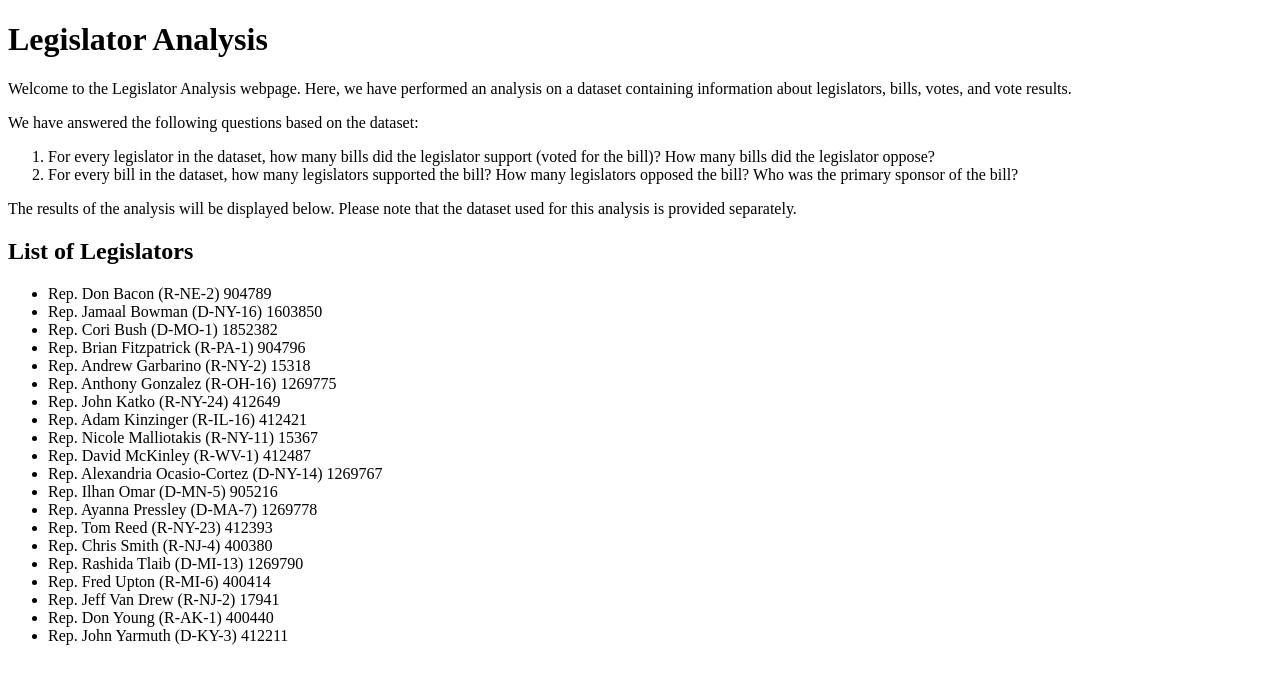
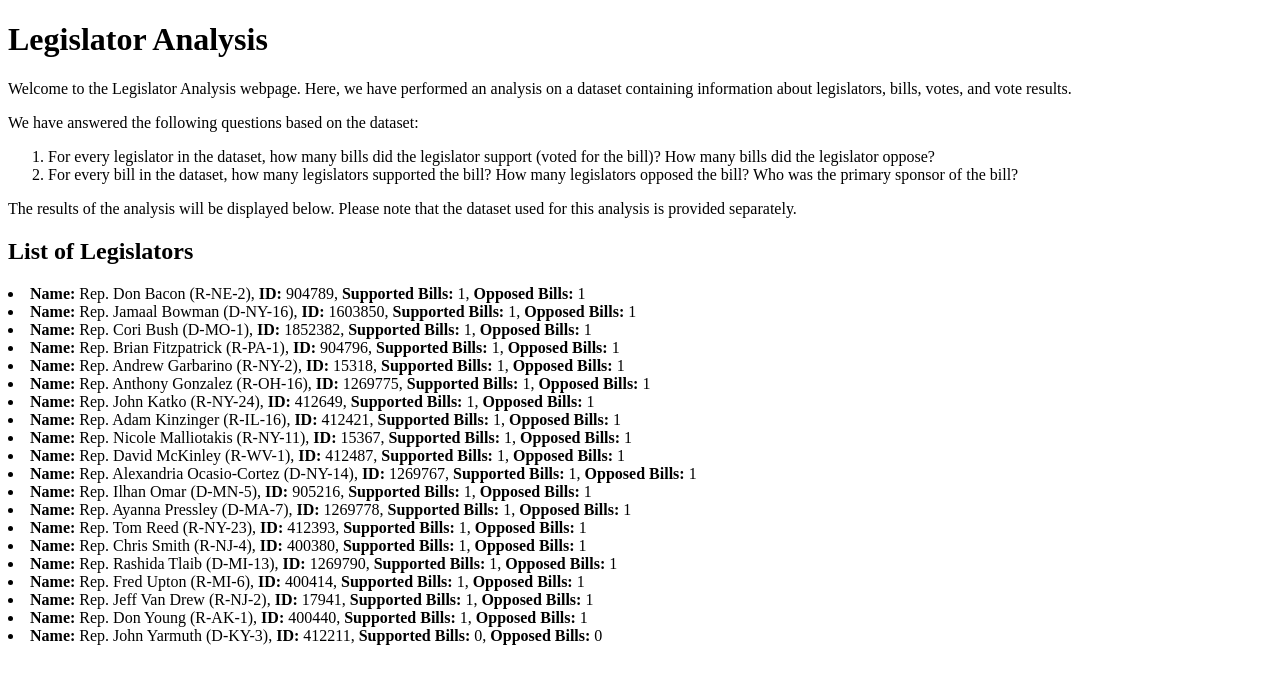
Before and after one commit to Monakairine/coding_challenge, a React (Create React App) app in the folder challenge/: page / in a window 1280 px wide. Shown: the top 684 px of the page. Built offline with nearby package versions, Linux system fonts and the light colour scheme; no server answers.

Commit message:
calculate legislators-stats

```diff
--- a/challenge/src/app/model/data.model.ts
+++ b/challenge/src/app/model/data.model.ts
@@ -1,7 +1,7 @@
 export interface BillsModel {
   id: number;
   title: string;
-  sponsor_id: number;
+  primary_sponsor: number;
 }
 
 export interface LegislatorsModel {
--- a/challenge/src/app/modules/home/home.page.tsx
+++ b/challenge/src/app/modules/home/home.page.tsx
@@ -2,19 +2,76 @@ import React from 'react';
 import { Header } from '../components/header.component';
 import { Footer } from '../components/footer.component';
 import useFetchDataFromFiles from './useFetchDataFromFiles';
-import { LegislatorsModel } from 'app/model/data.model';
+import { BillsModel, LegislatorsModel, VotesModel, VoteResultsModel, LegislatorOutputModel } from 'app/model/data.model';
+
+
+const files = [
+  { name: "bills", file: "data/bills.csv" },
+  { name: "legislators", file: "data/legislators.csv" },
+  { name: "voteResults", file: "data/vote_results.csv" },
+  { name: "votes", file: "data/votes.csv" },
+];
+
+
+
+function calculateVoteStatistics(
+  legislators: LegislatorsModel[],
+  bills: BillsModel[],
+  vote_results: VoteResultsModel[],
+  votes: VotesModel[]
+): LegislatorOutputModel[] {
+  const statistics: LegislatorOutputModel[] = [];
+
+  for (const legislator of legislators) {
+    const legislatorId = legislator.id;
+    const supportedBillsSet = new Set<number>();
+    const opposedBillsSet = new Set<number>();
+
+    for (const voteResult of vote_results) {
+      if (voteResult.legislator_id === legislatorId) {
+        const voteId = voteResult.vote_id;
+        const vote = votes.find((v) => v.id === voteId);
+
+        if (vote) {
+          const billId = vote.bill_id;
+          const bill = bills.find((b) => b.id === billId);
+
+          if (bill) {
+            const voteType = Number(voteResult.vote_type);
+
+            if (voteType === 1) {
+              supportedBillsSet.add(billId);
+            } else {
+              opposedBillsSet.add(billId);
+            }
+          }
+        }
+      }
+    }
+
+    const num_supported_bills = supportedBillsSet.size;
+    const num_opposed_bills = opposedBillsSet.size;
+
+    statistics.push({
+      id: legislatorId,
+      name: legislator.name,
+      num_supported_bills,
+      num_opposed_bills,
+    });
+  }
+
+  return statistics;
+}
+
 
 
 export const HomePage: React.FC<Record<string, never>> = () => {
 
-  const files = [
-    { name: "bills", file: "data/bills.csv" },
-    { name: "legislators", file: "data/legislators.csv" },
-    { name: "voteResults", file: "data/vote-results.csv" },
-    { name: "votes", file: "data/votes.csv" },
-  ];
+  const { data, isLoading } = useFetchDataFromFiles(files);
 
-  const { legislators } = useFetchDataFromFiles(files);
+  const { legislators, bills, voteResults, votes } = data
+
+  const legislatorsStas = !isLoading ? calculateVoteStatistics(legislators, bills, voteResults, votes) : [];
 
 
   return (
@@ -36,11 +93,15 @@ export const HomePage: React.FC<Record<string, never>> = () => {
       </p>
 
       <h2>List of Legislators</h2>
-      <ul>
-        {legislators.map((legislator: LegislatorsModel) => (
-          <li key={legislator.id}>{legislator.name} {legislator.id}</li>
-        ))}
-      </ul>
+
+      {legislatorsStas.map((legislatorStat) => (
+        <li key={legislatorStat.id}>
+          <strong>Name:</strong> {legislatorStat.name}, <strong>ID:</strong> {legislatorStat.id},{' '}
+          <strong>Supported Bills:</strong> {legislatorStat.num_supported_bills},{' '}
+          <strong>Opposed Bills:</strong> {legislatorStat.num_opposed_bills}
+        </li>
+      ))}
+
 
 
       <Footer />
--- a/challenge/src/app/modules/home/useFetchDataFromFiles.ts
+++ b/challenge/src/app/modules/home/useFetchDataFromFiles.ts
@@ -1,6 +1,5 @@
 import { useEffect, useState } from "react";
 import Papa from "papaparse";
-
 
 interface FileData {
   file: string;
@@ -17,6 +16,7 @@ export default function useFetchDataFromFiles(files: FileData[]) {
   );
 
   const [data, setData] = useState(initialState);
+  const [isLoading, setIsLoading] = useState(true);
 
   useEffect(() => {
     const fetchData = async (
@@ -34,12 +34,22 @@ export default function useFetchDataFromFiles(files: FileData[]) {
       }
     };
 
-    files.forEach(({ file, name }) =>
-      fetchData(file, (parsedData: any) =>
-        setData((prevData: any) => ({ ...prevData, [name]: parsedData }))
-      )
-    );
+    const fetchDataFromAllFiles = async () => {
+      try {
+        for (const { file, name } of files) {
+          await fetchData(file, (parsedData: any) =>
+            setData((prevData: any) => ({ ...prevData, [name]: parsedData }))
+          );
+        }
+        setIsLoading(false);
+      } catch (error) {
+        console.error("Error fetching data:", error);
+        setIsLoading(false);
+      }
+    };
+
+    fetchDataFromAllFiles();
   }, [files]);
 
-  return data;
+  return { data, isLoading };
 }
```
